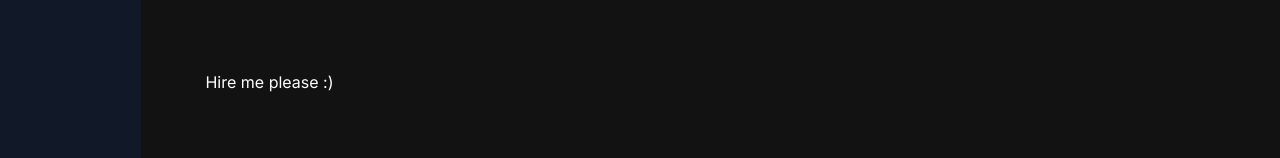
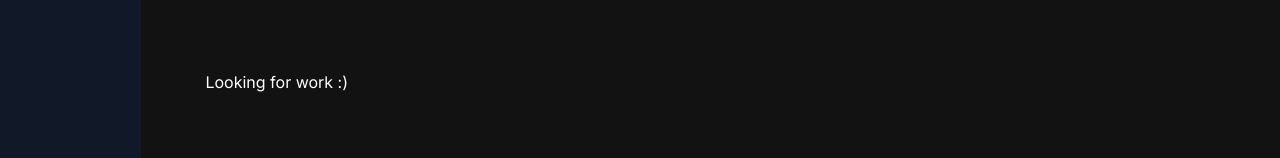
Before and after one commit to quinn-n/Personal-Site, a Next.js app: page /resume in a window 1280 px wide. Shown: the part 642-800 px from the top of the page. Built offline with nearby package versions, Linux system fonts and the light colour scheme.

Commit message:
Change "Hire me please" joke to "Looking for work"

```diff
--- a/app/resume/page.tsx
+++ b/app/resume/page.tsx
@@ -24,7 +24,7 @@ export default function Page() {
     </div>
 
     <p>
-      Hire me please :)
+      Looking for work :)
     </p>
   </div>
 }
```
